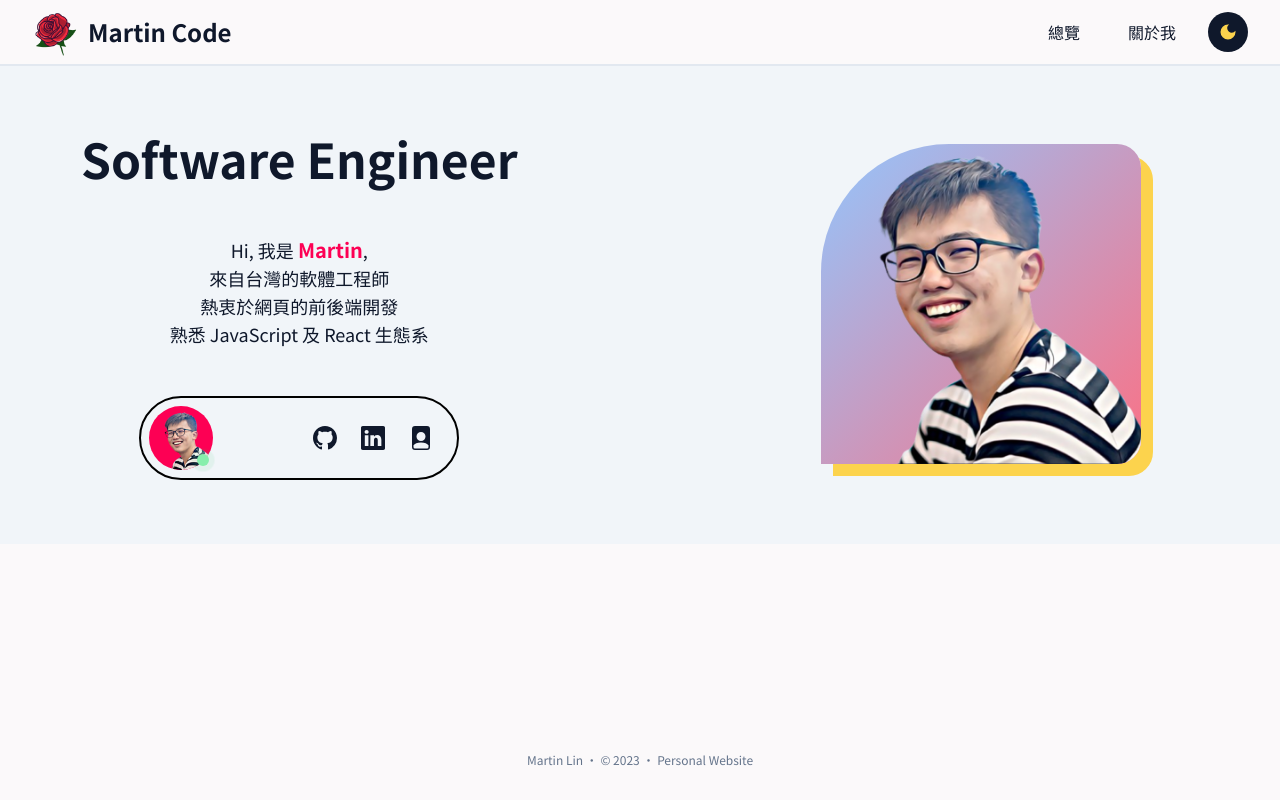
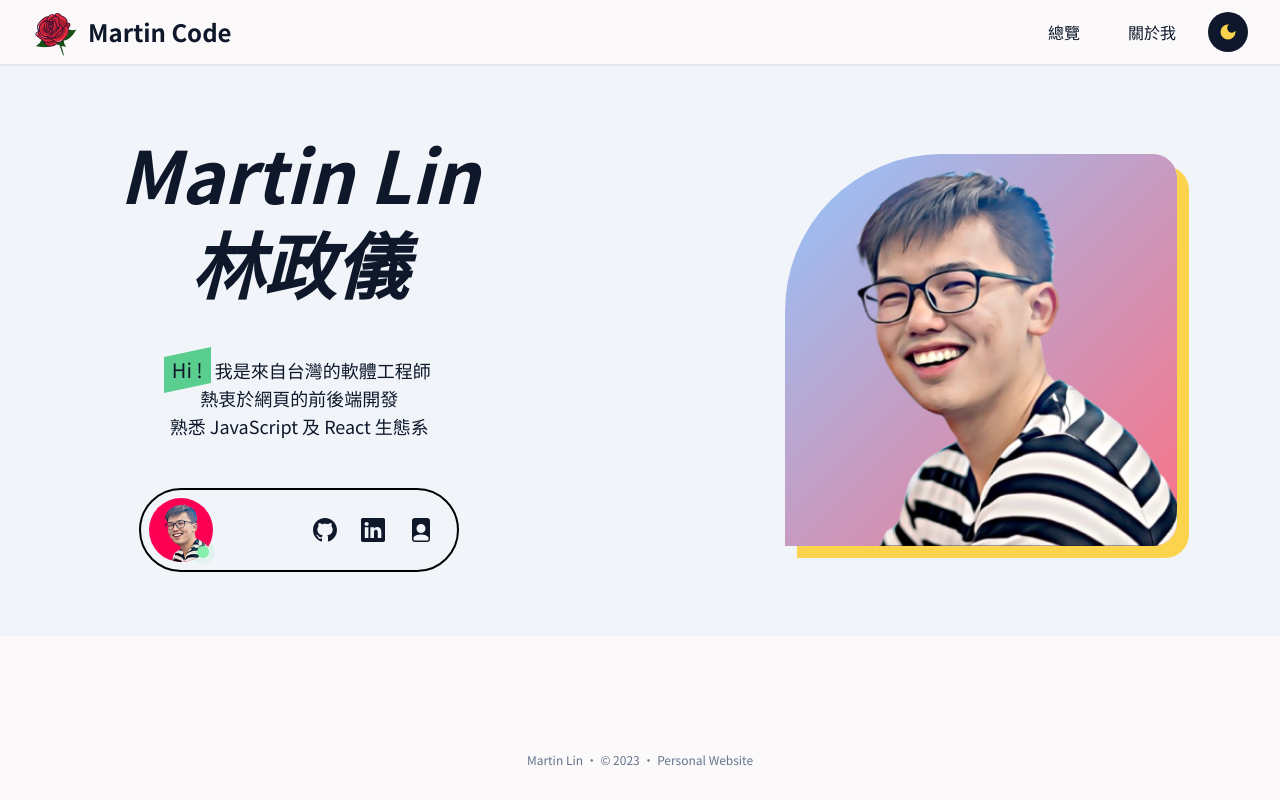
Before and after one commit to ChengYiLin/MTCode, a Next.js app: page / in a window 1280 px wide. Built offline with nearby package versions, Linux system fonts and the light colour scheme.

Commit message:
feat: Adjust the Home Page Introduction Section for SEO

```diff
--- a/src/app/page.tsx
+++ b/src/app/page.tsx
@@ -7,17 +7,16 @@ export default function Home() {
       <section className="bg-slate-100 dark:bg-slate-800">
         <div className="mx-auto max-w-screen-xl px-4 lg:grid lg:grid-cols-12 lg:items-center lg:gap-4 lg:px-16">
           <div className="py-16 text-center lg:col-span-5">
-            <h1 className="text-5xl font-extrabold leading-tight">
-              Software Engineer
+            <h1 className="text-5xl font-extrabold italic leading-normal lg:text-7xl lg:leading-tight">
+              Martin Lin
+              <br />
+              林政儀
             </h1>
             <h2 className="mx-auto max-w-xs py-12 text-lg">
-              Hi, 我是{' '}
-              <span className="text-xl font-bold text-primary dark:text-secondary">
-                Martin
+              <span className="relative mr-2 inline-block px-1 text-xl before:absolute before:-inset-1 before:block before:-skew-y-12 before:bg-secondary">
+                <span className="relative"> Hi !</span>
               </span>
-              ,
-              <br />
-              來自台灣的軟體工程師
+              我是來自台灣的軟體工程師
               <br />
               熱衷於網頁的前後端開發
               <br />
@@ -28,7 +27,7 @@ export default function Home() {
                 <div className="relative h-16 w-16 overflow-clip rounded-full bg-primary">
                   <Image
                     src="/assets/selfie/selfie_128.png"
-                    alt="selfie"
+                    alt="Martin Lin 林政儀 - Software Engineer"
                     fill
                     className="translate-x-1 translate-y-1"
                   />
@@ -70,10 +69,10 @@ export default function Home() {
             </div>
           </div>
           <div className="pt-0 pb-16 lg:col-span-5 lg:col-start-8 lg:py-8">
-            <div className="bg-gradient relative mx-auto h-80 w-80 overflow-clip rounded-r-3xl rounded-tl-[40%] shadow-[12px_12px_0] shadow-amber-300 dark:shadow-rose-600">
+            <div className="bg-gradient relative mx-auto aspect-square w-80 overflow-clip rounded-r-3xl rounded-tl-[40%] shadow-[12px_12px_0] shadow-amber-300 dark:shadow-rose-600 lg:w-10/12 ">
               <Image
                 src="/assets/selfie/selfie_360.png"
-                alt="selfie"
+                alt="Martin Lin 林政儀 - Software Engineer"
                 fill
                 style={{ objectFit: 'cover' }}
               />
```
Also changed, not shown: public/assets/banner.jpeg (deleted).
